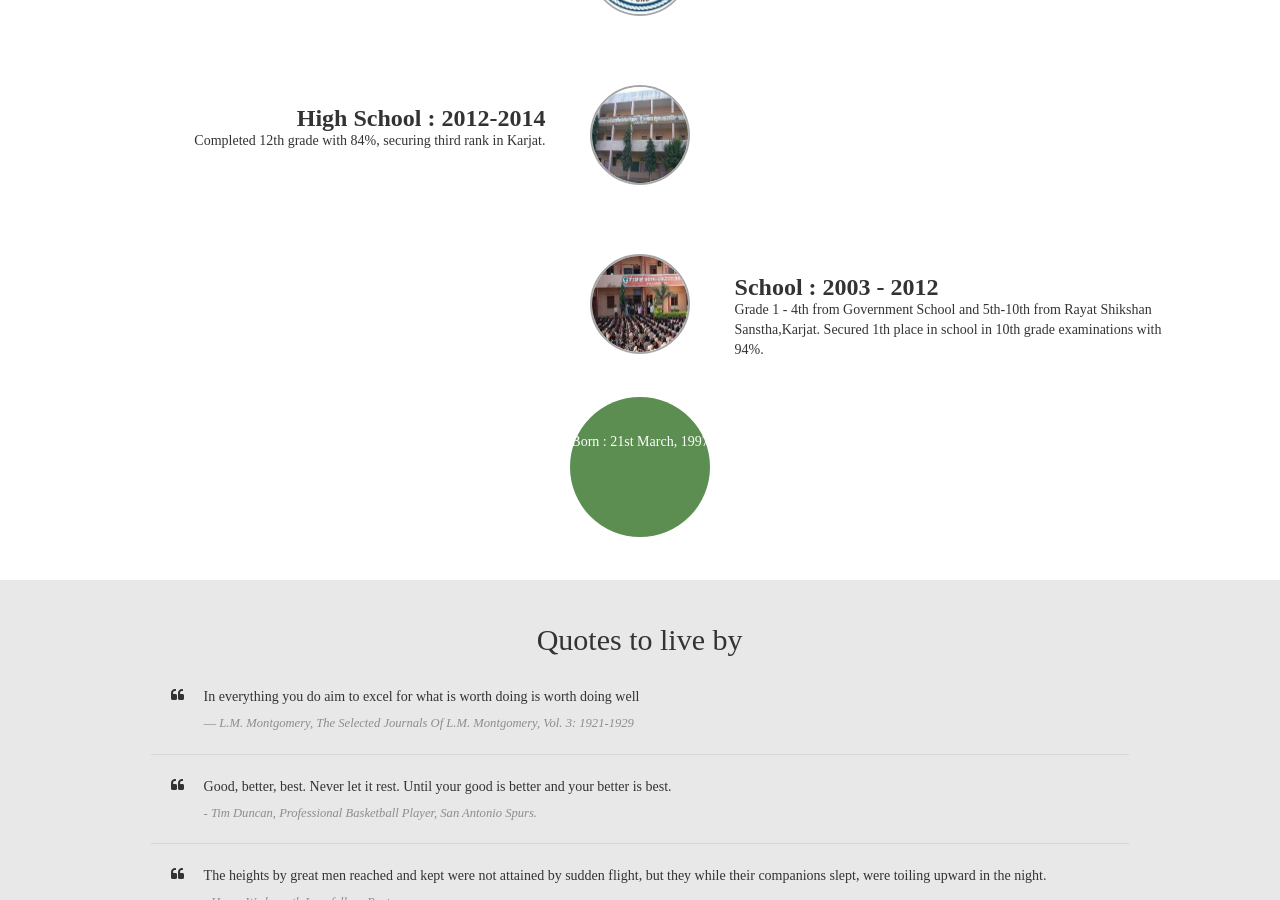
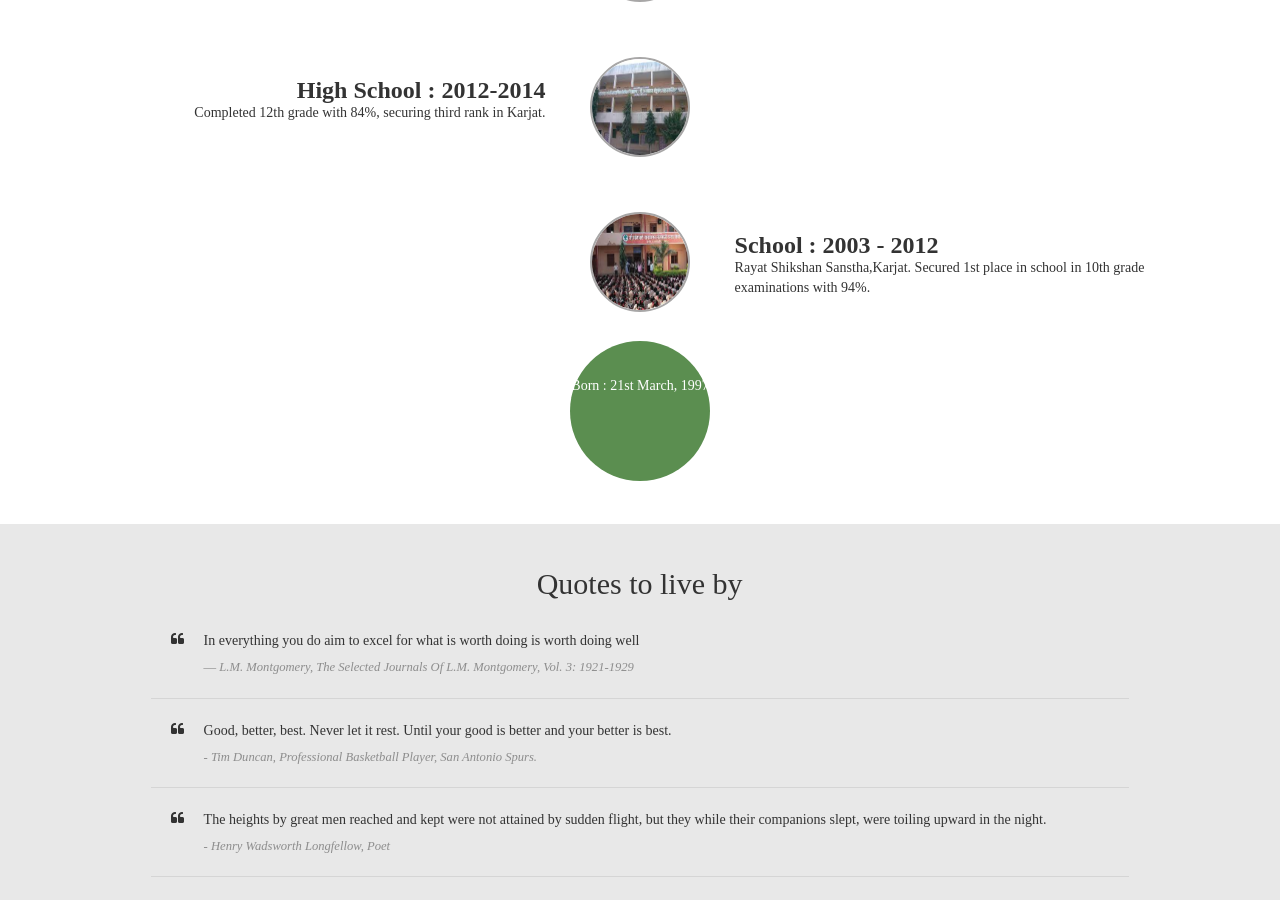
Before and after one commit to prachisudrik/prachisudrik.github.io, a Jekyll site: the page built from index.html, in a window 1280 px wide and 900 px high, scrolled down 1820 px. Built offline with Jekyll 4.4.1, drawn with Linux system fonts in a browser that asks for light colours; nearby versions of some CDN libraries; some web fonts are replaced.

Commit message:
Update timeline.yml

```diff
--- a/_data/timeline.yml
+++ b/_data/timeline.yml
@@ -19,7 +19,7 @@
       src: /images/hschool.jpg
 
 - title: "School : 2003 - 2012"
-  description: Grade 1 - 4th from Government School and 5th-10th from Rayat Shikshan Sanstha,Karjat. Secured 1th place in school in 10th grade examinations with 94%.
+  description: Rayat Shikshan Sanstha,Karjat. Secured 1st place in school in 10th grade examinations with 94%.
   additional_classes: slideInLeft
   icon:
     src: /images/ptv.jpg
```
